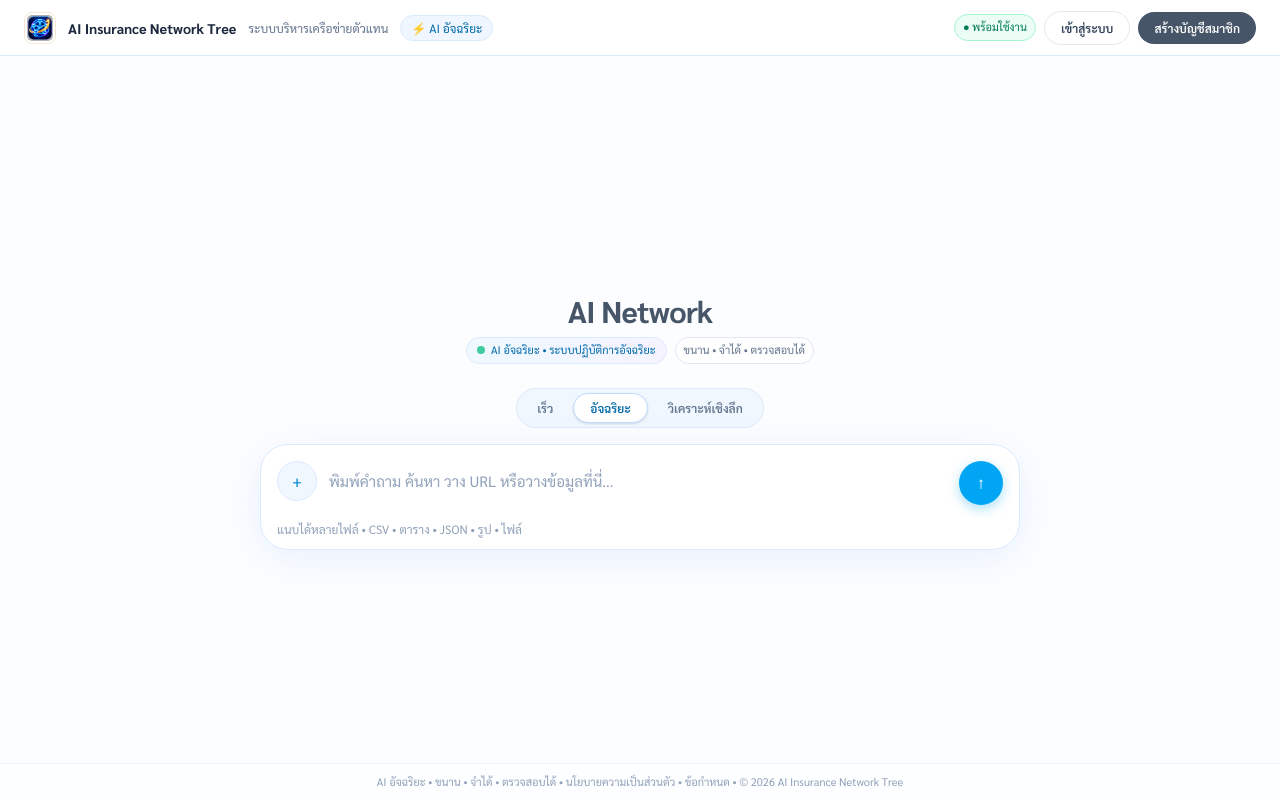
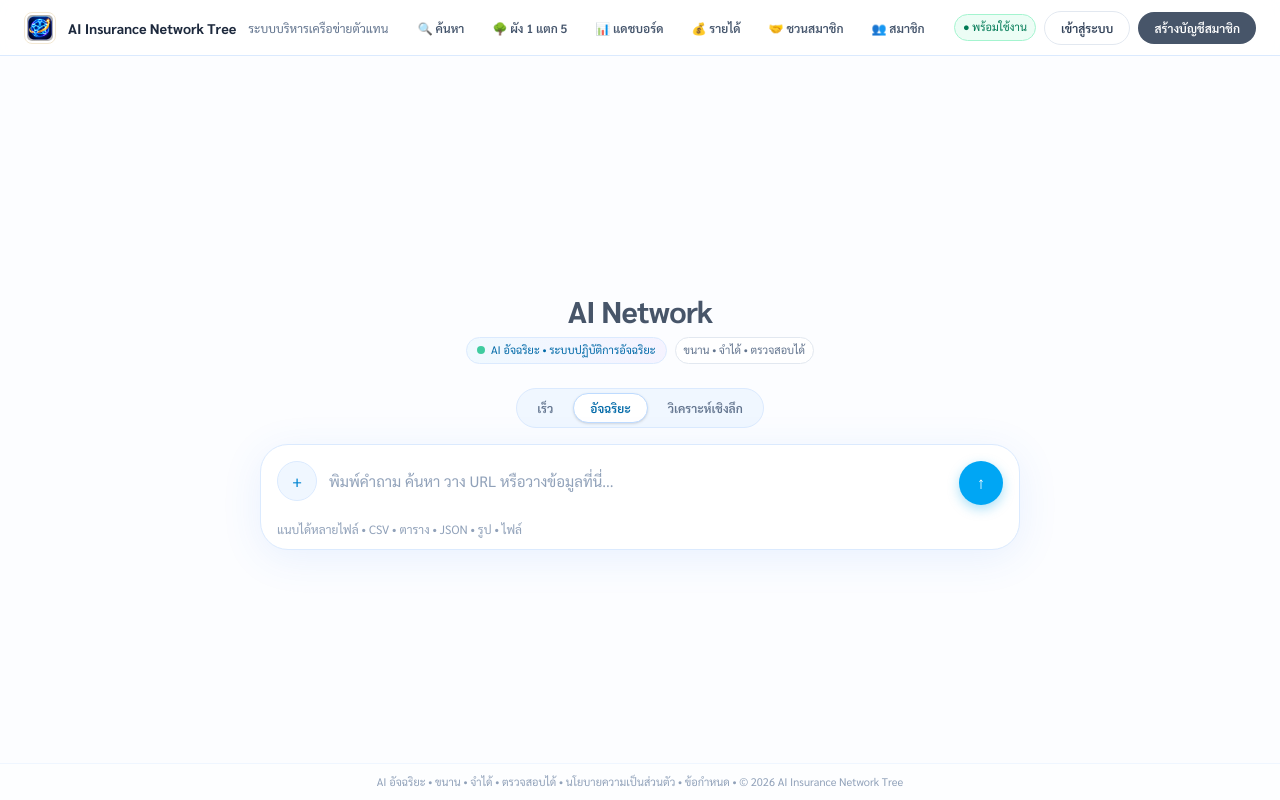
Before and after one commit to AINetworkOS98/ai-insurance-network-tree, a Next.js app: page / in a window 1280 px wide. Built offline with nearby package versions, Linux system fonts and the light colour scheme.

Commit message:
feat(home): add main nav menu (search, tree 1x5, dashboard, income, recruit, members)

```diff
--- a/src/app/page.tsx
+++ b/src/app/page.tsx
@@ -18,13 +18,21 @@ export default function Home(){
   return (
     <div className="flex flex-col h-screen bg-[#fcfdff] overflow-hidden">
       {/* Top bar */}
-      <div className="h-[56px] shrink-0 border-b border-blue-100 bg-white/80 backdrop-blur flex items-center justify-between px-4 md:px-6 z-10">
+      <div className="min-h-[56px] shrink-0 border-b border-blue-100 bg-white/80 backdrop-blur flex flex-wrap items-center justify-between gap-x-3 gap-y-1 px-4 md:px-6 py-1.5 z-10">
         <div className="flex items-center gap-3">
           <img src="/logo.png" alt="AI Insurance" className="h-8 w-auto bg-white rounded-lg border border-[#f3e8d3] object-contain p-0.5 hidden md:block"/>
           <div className="text-sm font-bold text-slate-800">AI Insurance Network Tree</div>
           <span className="hidden md:inline text-xs text-slate-500">ระบบบริหารเครือข่ายตัวแทน</span>
-          <span className="hidden lg:inline-flex items-center gap-1.5 text-xs px-2.5 py-1 rounded-full bg-[#eff6ff] border border-blue-100 text-sky-700">⚡ AI อัจฉริยะ</span>
         </div>
+        {/* เมนูหลัก */}
+        <nav className="flex items-center gap-1 text-xs font-semibold text-slate-600 order-3 w-full md:order-none md:w-auto overflow-x-auto">
+          <Link href="/search_landing" className="px-3 py-2 rounded-full hover:bg-[#eff6ff] hover:text-sky-700 whitespace-nowrap">🔍 ค้นหา</Link>
+          <Link href="/tree" className="px-3 py-2 rounded-full hover:bg-[#eff6ff] hover:text-sky-700 whitespace-nowrap">🌳 ผัง 1 แตก 5</Link>
+          <Link href="/dashboard" className="px-3 py-2 rounded-full hover:bg-[#eff6ff] hover:text-sky-700 whitespace-nowrap">📊 แดชบอร์ด</Link>
+          <Link href="/income" className="px-3 py-2 rounded-full hover:bg-[#eff6ff] hover:text-sky-700 whitespace-nowrap">💰 รายได้</Link>
+          <Link href="/recruit" className="px-3 py-2 rounded-full hover:bg-[#eff6ff] hover:text-sky-700 whitespace-nowrap">🤝 ชวนสมาชิก</Link>
+          <Link href="/members" className="px-3 py-2 rounded-full hover:bg-[#eff6ff] hover:text-sky-700 whitespace-nowrap">👥 สมาชิก</Link>
+        </nav>
         <div className="flex items-center gap-2">
           <span className="hidden md:inline text-[11px] px-2 py-1 rounded-full bg-emerald-50 border border-emerald-200 text-emerald-700">● พร้อมใช้งาน</span>
           <Link href="/login" className="px-4 py-2 rounded-full border border-slate-200 bg-white text-slate-700 text-xs font-semibold hover:bg-slate-50">เข้าสู่ระบบ</Link>
```
